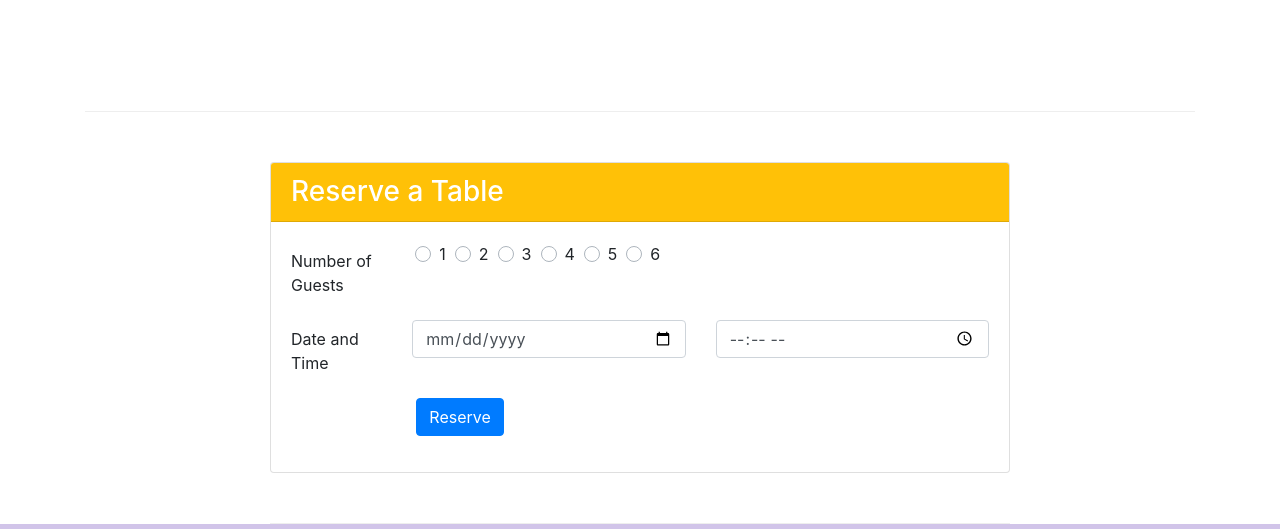
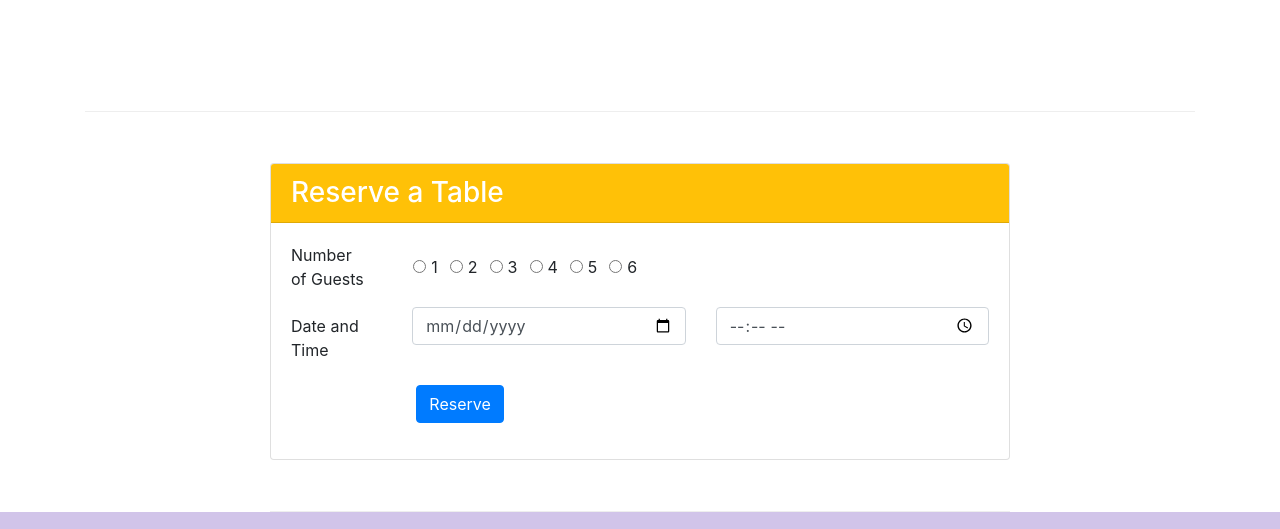
Before and after one commit to himanshusamdarshi19/Assignment-1, a website: page index.html in a window 1280 px wide. Shown: the part 1823-2352 px from the top of the page. Drawn offline with nearby package versions, Linux system fonts and the light colour scheme.

Commit message:
Sixteenth Commit :- Little Modification

```diff
--- a/index.html
+++ b/index.html
@@ -193,39 +193,30 @@
 
                     <form>
                         <div class="form-group row" id="Reserve">
-                            <label for="Number of Guests" class="col-md-2 col-form-label">Number of Guests</label>
-                            <div>&nbsp&nbsp&nbsp&nbsp</div>
-                            <div class="custom-control custom-radio ">
-                              <label class="custom-control-label" for="defaultUnchecked">1 </label>
-                              <input type="radio" class="custom-control-input" id="defaultUnchecked" name="defaultExampleRadios">
+                            <div class="col-12 col-md-2">Number<br>of Guests</div>
+                            <div class="form-check form-check-inline ml-3">
+                                <input class="form-check-input" type="radio" name="numguests" id="1guests" value="1 guest">
+                                <lablel class="form-check-label" for="1guests">1</lablel>
                             </div>
-                            <div>&nbsp&nbsp</div>
-
-                            <!-- Default checked -->
-                            <div class="custom-control custom-radio">
-                              <label class="custom-control-label" for="defaultUnchecked">2 </label>
-                              <input type="radio" class="custom-control-input" id="defaultUnchecked" name="defaultExampleRadios">
+                            <div class="form-check form-check-inline">
+                                <input class="form-check-input" type="radio" name="numguests" id="2guests" value="2 guests">
+                                <lablel class="form-check-label" for="2guests">2</lablel>
                             </div>
-                            <div>&nbsp&nbsp</div>
-                            <div class="custom-control custom-radio">
-                              <label class="custom-control-label" for="defaultUnchecked">3 </label>
-                              <input type="radio" class="custom-control-input" id="defaultUnchecked" name="defaultExampleRadios">
+                            <div class="form-check form-check-inline">
+                                <input class="form-check-input" type="radio" name="numguests" id="3guests" value="3 guests">
+                                <lablel class="form-check-label" for="3guests">3</lablel>
                             </div>
-                            <div>&nbsp&nbsp</div>
-                            <!-- Default checked -->
-                            <div class="custom-control custom-radio">
-                              <label class="custom-control-label" for="defaultUnchecked">4 </label>
-                              <input type="radio" class="custom-control-input" id="defaultUnchecked" name="defaultExampleRadios">
+                            <div class="form-check form-check-inline">
+                                <input class="form-check-input" type="radio" name="numguests" id="4guests" value="4 guests">
+                                <lablel class="form-check-label" for="4guests">4</lablel>
                             </div>
-                            <div>&nbsp&nbsp</div>
-                            <div class="custom-control custom-radio">
-                              <label class="custom-control-label" for="defaultUnchecked">5 </label>
-                              <input type="radio" class="custom-control-input" id="defaultUnchecked" name="defaultExampleRadios">
+                            <div class="form-check form-check-inline">
+                                <input class="form-check-input" type="radio" name="numguests" id="5guests" value="5 guests">
+                                <lablel class="form-check-label" for="5guests">5</lablel>
                             </div>
-                            <div>&nbsp&nbsp</div>
-                            <div class="custom-control custom-radio">
-                              <label class="custom-control-label" for="defaultUnchecked">6</label>
-                              <input type="radio" class="custom-control-input" id="defaultUnchecked" name="defaultExampleRadios">
+                            <div class="form-check form-check-inline">
+                                <input class="form-check-input" type="radio" name="numguests" id="6guests" value="6 guests">
+                                <lablel class="form-check-label" for="6guests">6</lablel>
                             </div>
                         </div>
                         <div class="form-group row">
```
